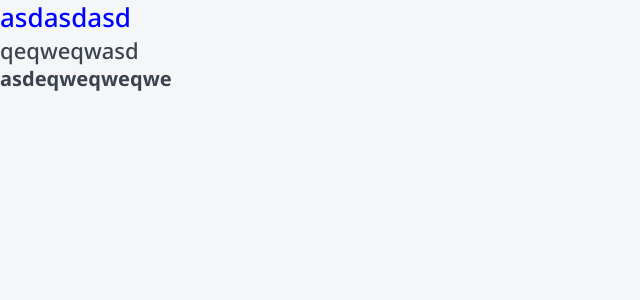
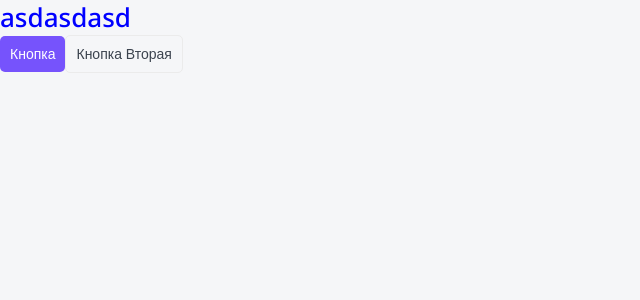
Before and after one commit to ViktorVertegel/rateme, a Next.js app: page / in a window 1280 px wide. Shown: the top 300 px of the page, without its empty margins (0-640 px from the left). Built offline with nearby package versions, Linux system fonts and the light colour scheme.

Commit message:
second commit

```diff
--- a/components/Button/Button.module.css
+++ b/components/Button/Button.module.css
@@ -11,6 +11,8 @@
 
     font-size: 14px;
 
+    transition: all 200ms;
+
 }
 
 .primary {
@@ -18,8 +20,17 @@
     background-color: var(--primary);
 }
 
+.primary:hover {
+    background-color: var(--primary-hover);
+}
+
 .ghost {
     color: var(--black);
     background: none;
     border: 1px solid var(--gray-light);
 }
+
+.ghost:hover {
+    color: var(--white);
+    background-color: var(--primary);
+}
--- a/components/Button/Button.props.ts
+++ b/components/Button/Button.props.ts
@@ -1,6 +1,6 @@
-import React, { ReactNode } from "react";
+import React, { ButtonHTMLAttributes, DetailedHTMLProps, ReactNode } from "react";
 
-export interface ButtonProps {
+export interface ButtonProps extends DetailedHTMLProps<ButtonHTMLAttributes<HTMLButtonElement>, HTMLButtonElement> {
     children: ReactNode;
     appearance: 'primary' | 'ghost';
 }
--- a/components/Button/Button.tsx
+++ b/components/Button/Button.tsx
@@ -2,13 +2,14 @@ import { ButtonProps } from "./Button.props";
 import styles from './Button.module.css';
 import cn from 'classnames';
 
-export const Button = ({appearance, children}: ButtonProps):JSX.Element => {
+export const Button = ({appearance, children, className, ...props}: ButtonProps):JSX.Element => {
     return (
         <button
-            className={cn(styles.button, {
+            className={cn(styles.button, className,  {
                 [styles.primary]: appearance == 'primary',
                 [styles.ghost]: appearance == 'ghost'
             })}
+            {...props}
         >
             {children}
        </button>
--- a/components/index.tsx
+++ b/components/index.tsx
@@ -1 +1,2 @@
 export * from './Htag/Htag'
+export * from './Button/Button'
--- a/pages/index.tsx
+++ b/pages/index.tsx
@@ -1,13 +1,13 @@
 import React from "react";
-import { Htag } from "../components";
+import { Button, Htag } from "../components";
 
 
 export default function Home(): JSX.Element {
   return (
     <div>
       <Htag tag='h1'> asdasdasd</Htag>
-      <Htag tag='h2'> qeqweqwasd</Htag>
-      <Htag tag='h3'> asdeqweqweqwe</Htag>
+      <Button appearance="primary">Кнопка</Button>
+      <Button appearance="ghost">Кнопка Вторая</Button>
     </div>
   );
 };
--- a/styles/globals.css
+++ b/styles/globals.css
@@ -36,6 +36,7 @@ a {
 	--gray-light: #ebebeb;
 	--white: white;
 	--primary: #7653FC;
+	--primary-hover: #250896;
 	--red: #FC836D;
 	--green: #1DC37E;
 	--green-light: #C8F8E4;
```
